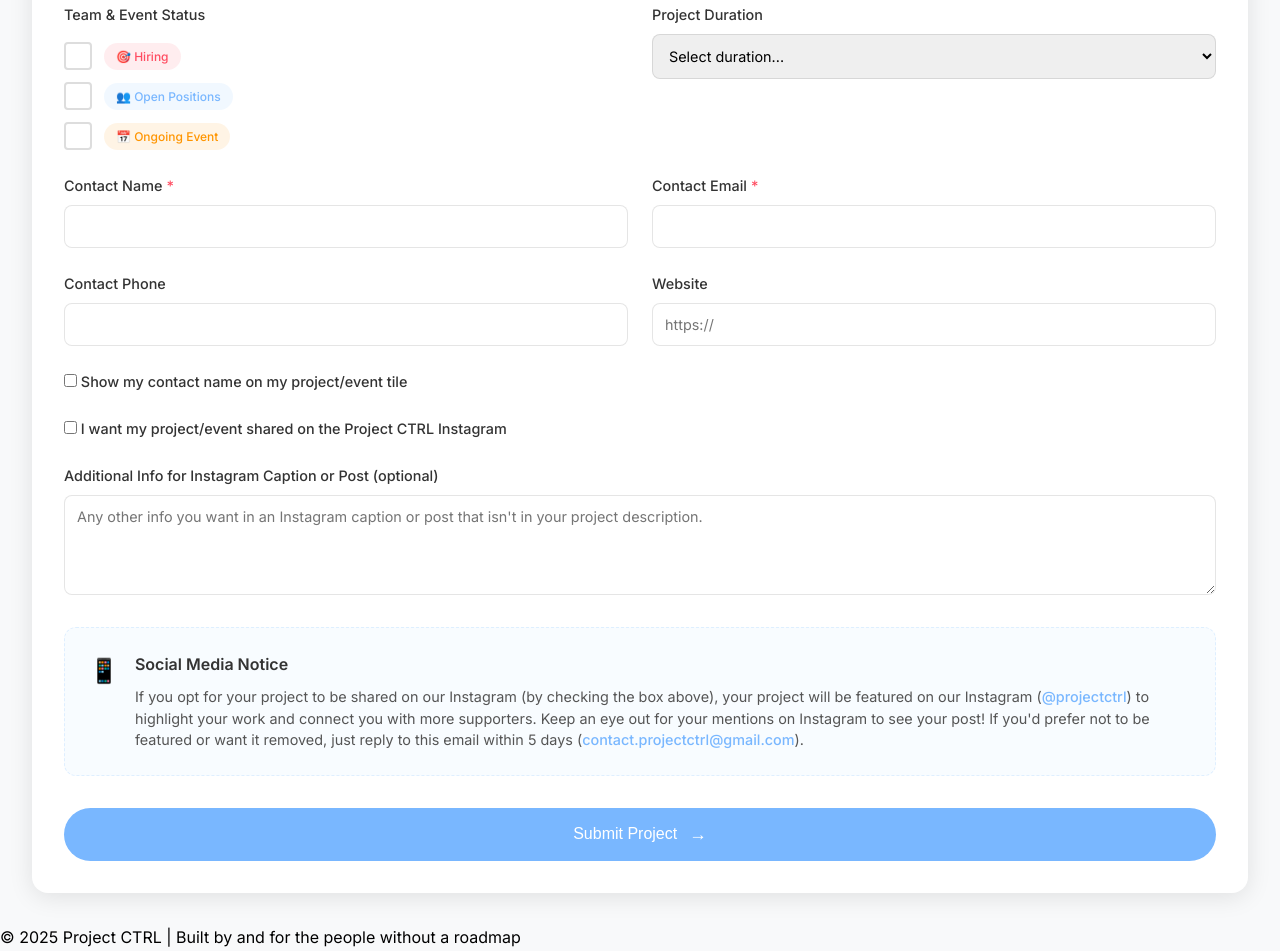
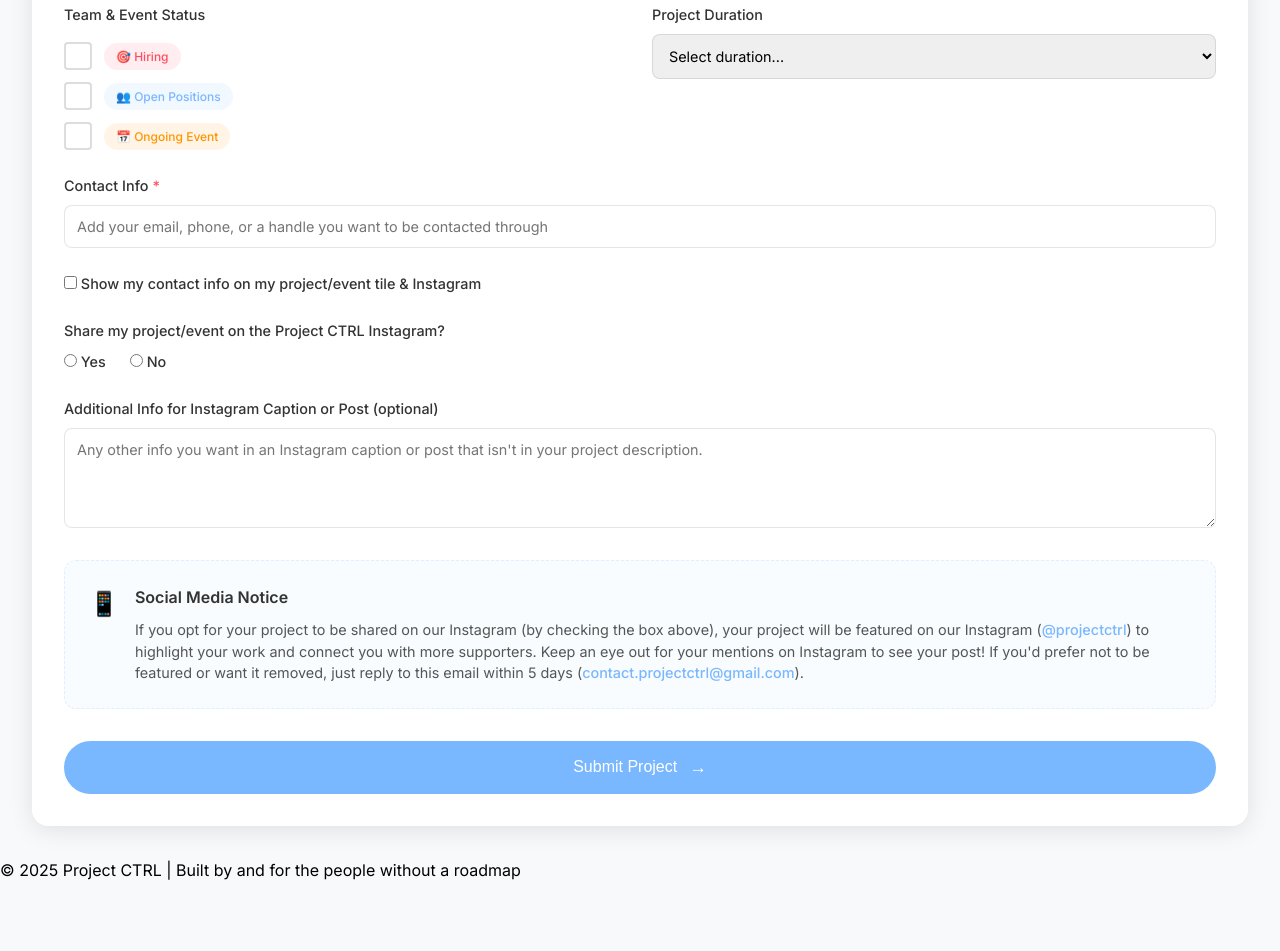
Before and after one commit to theprojectctrl/ctrl, a plain HTML site: page submit-project.html in a window 1280 px wide. Shown: the part 1219-2170 px from the top of the page. After the commit the page ends 2103 px from the top, so only its background shows below. Drawn offline with Linux system fonts and the light colour scheme.

Commit message:
updated forms again, broader fillout forms

```diff
--- a/submit-project.html
+++ b/submit-project.html
@@ -457,31 +457,19 @@
               </select>
             </div>
 
-            <div class="form-group">
-              <label for="contact-name" class="required-field">Contact Name</label>
-              <input type="text" id="contact-name" name="contact-name" required>
-            </div>
-
-            <div class="form-group">
-              <label for="contact-email" class="required-field">Contact Email</label>
-              <input type="email" id="contact-email" name="contact-email" required>
-            </div>
-
-            <div class="form-group">
-              <label for="contact-phone">Contact Phone</label>
-              <input type="tel" id="contact-phone" name="contact-phone">
-            </div>
-
-            <div class="form-group">
-              <label for="website">Website</label>
-              <input type="url" id="website" name="website" placeholder="https://">
-            </div>
-
             <div class="form-group full-width">
-              <label><input type="checkbox" name="show-contact-name" required> Show my contact name on my project/event tile</label>
+              <label for="contact-info" class="required-field">Contact Info</label>
+              <input type="text" id="contact-info" name="contact-info" required placeholder="Add your email, phone, or a handle you want to be contacted through">
             </div>
             <div class="form-group full-width">
-              <label><input type="checkbox" name="share-on-instagram" required> I want my project/event shared on the Project CTRL Instagram</label>
+              <label><input type="checkbox" name="show-contact-info"> Show my contact info on my project/event tile & Instagram</label>
+            </div>
+            <div class="form-group full-width">
+              <label>Share my project/event on the Project CTRL Instagram?</label>
+              <div style="display:flex;gap:1.5rem;align-items:center;">
+                <label><input type="radio" name="share-on-instagram" value="yes"> Yes</label>
+                <label><input type="radio" name="share-on-instagram" value="no"> No</label>
+              </div>
             </div>
             <div class="form-group full-width">
               <label for="additional-contact">Additional Info for Instagram Caption or Post (optional)</label>
```
Also changed, not shown: project-update.html (+10 -15 lines).
